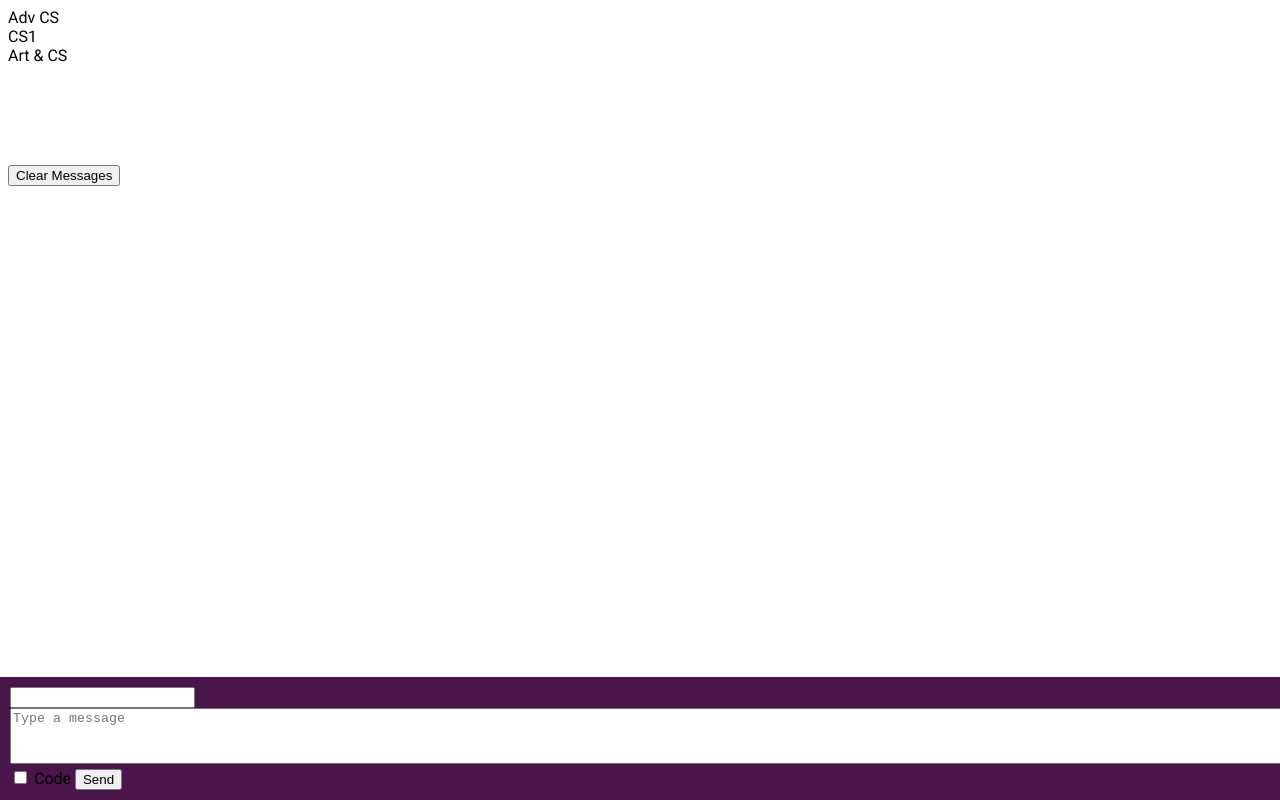
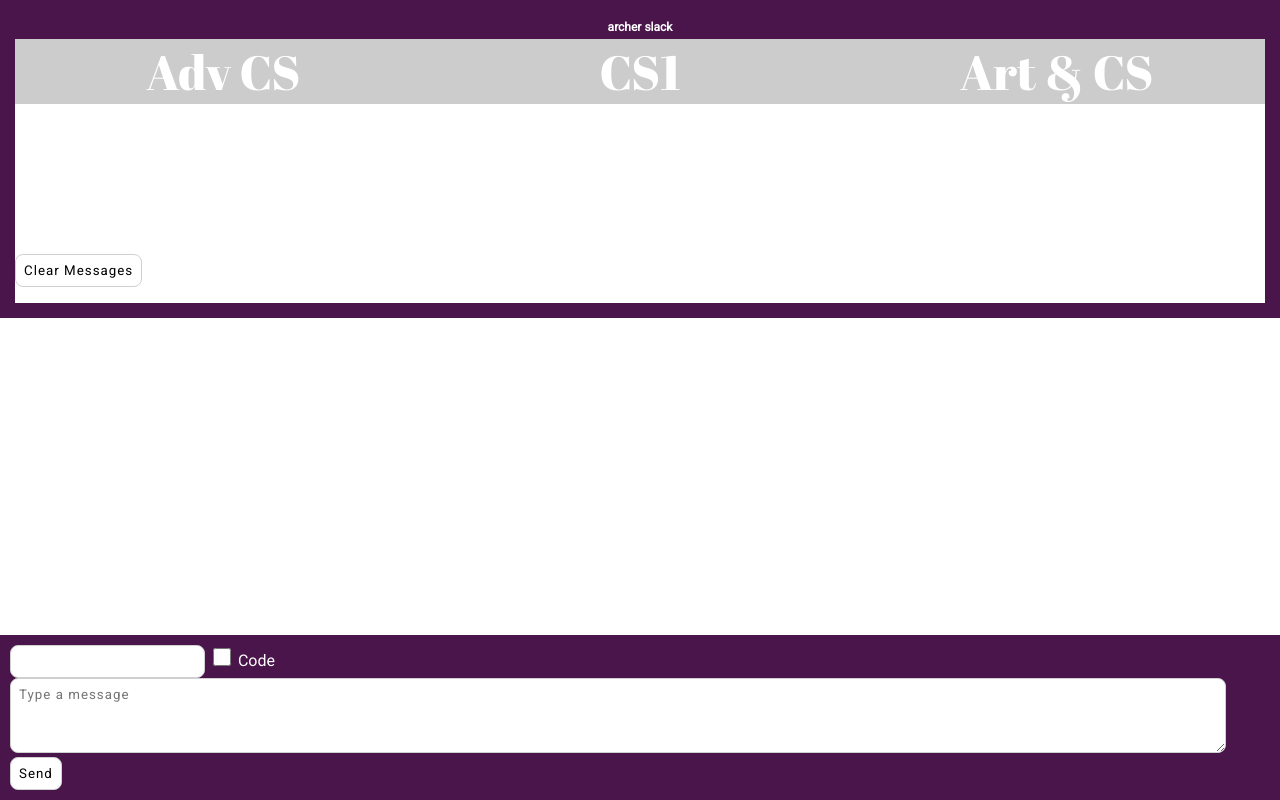
Before and after one commit to kellylougheed/archer-slack, a plain HTML site: page frontend/index.html in a window 1280 px wide. Drawn offline with Linux system fonts and the light colour scheme; no server answers.

Commit message:
Added more styles

```diff
--- a/frontend/app.js
+++ b/frontend/app.js
@@ -42,33 +42,30 @@ function generateHTML(messages) {
 
         wrapper.appendChild(username);
 
+        const messageText = document.createElement("div");
+        messageText.classList.add("messageBody");
+
         if (!m.is_code) {
-            // normal message lives in a div
-            const messageText = document.createElement("div");
+            // normal message lives in the div
             messageText.textContent = m.message;
             wrapper.appendChild(messageText);
         } else {
+            messageText.classList.add("codeBody");
             // wrap code in pre, code
             const pre = document.createElement("pre");
             const code = document.createElement("code");
 
             code.textContent = m.message;
             pre.appendChild(code);
-            wrapper.appendChild(pre);
+            pre.classList.add("messageBody");
+            messageText.appendChild(pre);
+            wrapper.appendChild(messageText);
         }
 
         container.appendChild(wrapper);
     }
 
     return container;
-}
-
-function escapeHTML(str) {
-  return str
-    .replace(/&/g, "&amp;")
-    .replace(/</g, "&lt;")
-    .replace(/>/g, "&gt;")
-
 }
 
 async function sendMessage() {
--- a/frontend/index.html
+++ b/frontend/index.html
@@ -6,18 +6,21 @@
 </head>
 <body>
 
-  <div id="advChannel" onClick="changeChannel('adv')">Adv CS</div>
-  <div id="cs1Channel" onClick="changeChannel('cs1')">CS1</div>
-  <div id="artChannel" onClick="changeChannel('art')">Art & CS</div>
+  <h1>Archer Slack</h1>
+
+  <div id="channelsContainer">
+    <div id="advChannel" onClick="changeChannel('adv')">Adv CS</div>
+    <div id="cs1Channel" onClick="changeChannel('cs1')">CS1</div>
+    <div id="artChannel" onClick="changeChannel('art')">Art & CS</div>
+  </div>
 
   <div id="messages"></div>
 
   <p><button onClick="clearMessages()">Clear Messages</button></p>
 
   <div class="fixed-bottom-div">
-    <input id="name" placeholder=""><br>
-    <textarea id="input" placeholder="Type a message"></textarea>
-    <input type="checkbox" id="isCode"> Code
+    <input type="text" id="name" placeholder=""> <input type="checkbox" id="isCode"> Code<br>
+    <textarea id="input" placeholder="Type a message"></textarea><br>
     <button onclick="sendMessage()">Send</button>
   </div>
 
--- a/frontend/style.css
+++ b/frontend/style.css
@@ -1,4 +1,5 @@
 @import url('https://fonts.googleapis.com/css2?family=Roboto&display=swap');
+@import url('https://fonts.googleapis.com/css2?family=Abril+Fatface&display=swap');
 
 :root {
       --primary-color: #4A154B;
@@ -8,11 +9,69 @@
 
 body {
     font-family: var(--font-stack);
+    margin: 0;
+    border: 15px solid var(--primary-color);
+}
+
+h1 {
+    font-family: var(--font-stack);
+    text-transform: lowercase;
+    background-color: var(--primary-color);
+    margin: 0;
+    color: white;
+    padding: 5px;
+    font-size: 0.75em;
+    text-align: center;
 }
 
 textarea {
-    width: 100%;
-    height: 50px;
+    width: 95%;
+    height: 75px;
+    font-family: var(--font-stack);
+    box-sizing: border-box;
+}
+
+textarea, input[type="text"], input[type="checkbox"], button {
+    background-color: white;
+    border: 1px solid #d0d0d0;
+    border-radius: 8px;
+    padding: 8px;
+}
+
+input[type="checkbox"] {
+    background-color: #f0f0f0;
+    width: 18px;
+    height: 18px;
+    border-radius: 5px;
+    cursor: pointer;
+}
+
+input[type="checkbox"]:checked {
+    background-color: var(--primary-color);
+    accent-color: var(--primary-color);
+}
+
+button {
+    cursor: pointer;
+    font-family: var(--font-stack);
+}
+
+button:hover {
+  background-color: var(--primary-color);
+  color: white;
+}
+
+textarea, input[type="text"], button {
+  letter-spacing: 1px;
+}
+
+.username {
+  font-weight: bold;
+  margin-bottom: 10px;
+}
+
+.messageBody {
+  margin-left: 10px;
 }
 
 pre, code {
@@ -20,10 +79,36 @@ pre, code {
   font-family: monospace;
 }
 
+.messageBody.codeBody {
+  background-color: #f4f4f4;
+  line-height: 25px;
+  border: 1px solid #aaa;
+  border-radius: 5px;
+}
+
+#channelsContainer {
+  display: grid;
+  grid-template-columns: repeat(3, 1fr);
+  margin: 0;
+}
+
+#channelsContainer div {
+  font-family: 'Abril Fatface';
+  text-align: center;
+  font-size: 3em;
+  background-color: #ccc;
+  color: white;
+}
+
+#channelsContainer div.selected {
+  background-color: var(--primary-color);
+  color: white;
+}
+
 /* The whole container */
 #messages {
     margin: 25px;
-    margin-bottom: 100px;
+    padding-bottom: 100px;
 }
 
 /* Each message's wrapper */
@@ -40,4 +125,5 @@ div.message {
   background-color: var(--primary-color);
   padding: 10px;
   z-index: 999;
+  color: white;
 }
```
